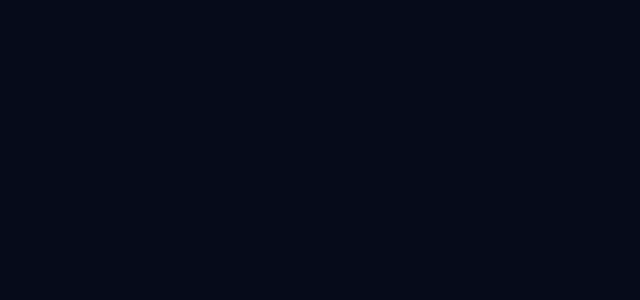
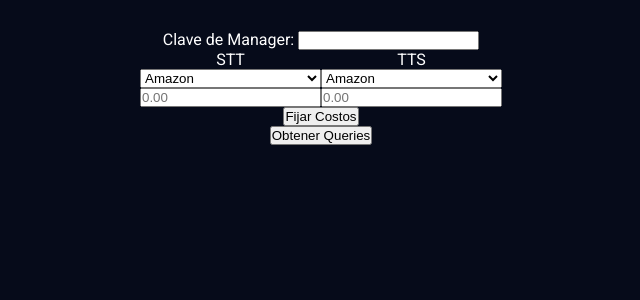
Before and after one commit to Natural-Language-Processing-ITESM-Team/Frontend, a React (Create React App) app: page /manager in a window 1280 px wide. Before the commit this address had no page. Shown: the top 300 px of the page, without its empty margins (319-959 px from the left). Built offline with nearby package versions, Linux system fonts and the light colour scheme.

Commit message:
manager and repo

```diff
--- a/src/App.js
+++ b/src/App.js
@@ -2,6 +2,7 @@ import './App.css';
 import {RecordMenu} from './components/RecordMenu';
 import {BrowserRouter as Router, Routes, Route} from 'react-router-dom';
 import {Home} from './components/home'
+import { Manager } from './components/Manager';
 
 function App() {
   return (
@@ -9,6 +10,7 @@ function App() {
       <Routes>
         <Route path='/' element={<Home />} />
         <Route path='/chat' element={<RecordMenu />} />
+        <Route path='/manager' element={<Manager />} />
       </Routes>
     </Router>
     // <div className="App">
--- /dev/null
+++ b/src/components/Manager.js
@@ -0,0 +1,81 @@
+import React, {useState} from 'react';
+import axios from "axios";
+
+export const Manager = () =>{
+
+    const BACKEND_URL = 'https://hera-server.proyectos-vash-tec-cem.net/'
+
+    const [input, setInput] = useState();
+    const [text, setText] = useState([[]]);
+
+    const getQueries = () => {
+        setText([[]])
+        axios({
+            method: "post",
+            url: `${BACKEND_URL}getUnclassifiedQueries`,
+            data: {key: input},
+            })
+            .then(function (response) {
+                setText(response['data']['unclassified_queries'])
+            })
+            .catch(function (response) {
+                setText([["Credenciales Incorrectas"]])
+            });
+    }
+
+    const changeCosts = () => {
+        axios({
+            method: "post",
+            url: `${BACKEND_URL}`,
+            data: {},
+            headers: {
+                "Content-Type": "application/json"
+            },
+            })
+            .then(function (response) {
+                console.log(response)
+            })
+            .catch(function (response) {
+                setText([["Credenciales Incorrectas"]])
+            });
+    }
+
+    return(
+            <div style={{color: "white", display: "flex", padding: "30px", flexDirection: "column", alignItems: "center"}}>
+                <div>
+                    <span>Clave de Manager: </span>
+                    <input type="password" onChange={e=>setInput(e.target.value)}/>
+                </div>
+                <div style={{display: "flex"}}>
+                    <div style={{display: "flex", flexDirection: "column"}}>
+                        <span style={{alignSelf: "center"}}>STT</span>
+                        <select>
+                            <option value="Transcribe">Amazon</option>
+                            <option value="GoogleSTT">Google</option>
+                            <option value="WatsonSTT">Watson</option>
+                            <option value="AzureSTT">Azure</option>
+                            <option value="NvidiaSTT">Nvidia</option>
+                        </select>
+                        <input type="number" placeholder="0.00"/>
+                    </div>
+                    <div style={{display: "flex", flexDirection: "column"}}>
+                        <span style={{alignSelf: "center"}}>TTS</span>
+                        <select>
+                            <option value="Polly">Amazon</option>
+                            <option value="GoogleTTS">Google</option>
+                            <option value="WatsonTTS">Watson</option>
+                            <option value="AzureTTS">Azure</option>
+                        </select>
+                        <input type="number" placeholder="0.00"/>
+                    </div>
+                </div>
+                <button>Fijar Costos</button>
+                <button onClick={getQueries}>Obtener Queries</button>
+                <div>
+                { text.map((item) => (
+                <p>{item[0]} {item[1]}</p>
+                 )) }
+                </div>
+            </div>
+    );
+};
--- a/src/components/hero.js
+++ b/src/components/hero.js
@@ -15,7 +15,7 @@ export const Hero = ({theme}) =>{
                         <p className="description">HERA es un conmutador de servicios de procesamiento de lenguaje natural que utiliza un modelo de clasificación de alto nivel para comprenderte y encontrar la mejor solución a tus dudas.</p>
                         <div className="heroBtn">
                             <Link to='/chat'><button className="primaryBtn">Chatea Ahora</button></Link>
-                            <button className="secondaryBtn">Repositorio</button>
+                            <a href="https://github.com/Natural-Language-Processing-ITESM-Team"><button className="secondaryBtn">Repositorio</button></a>
                         </div>
                     </div>
                     <div className="heroImg">
```
